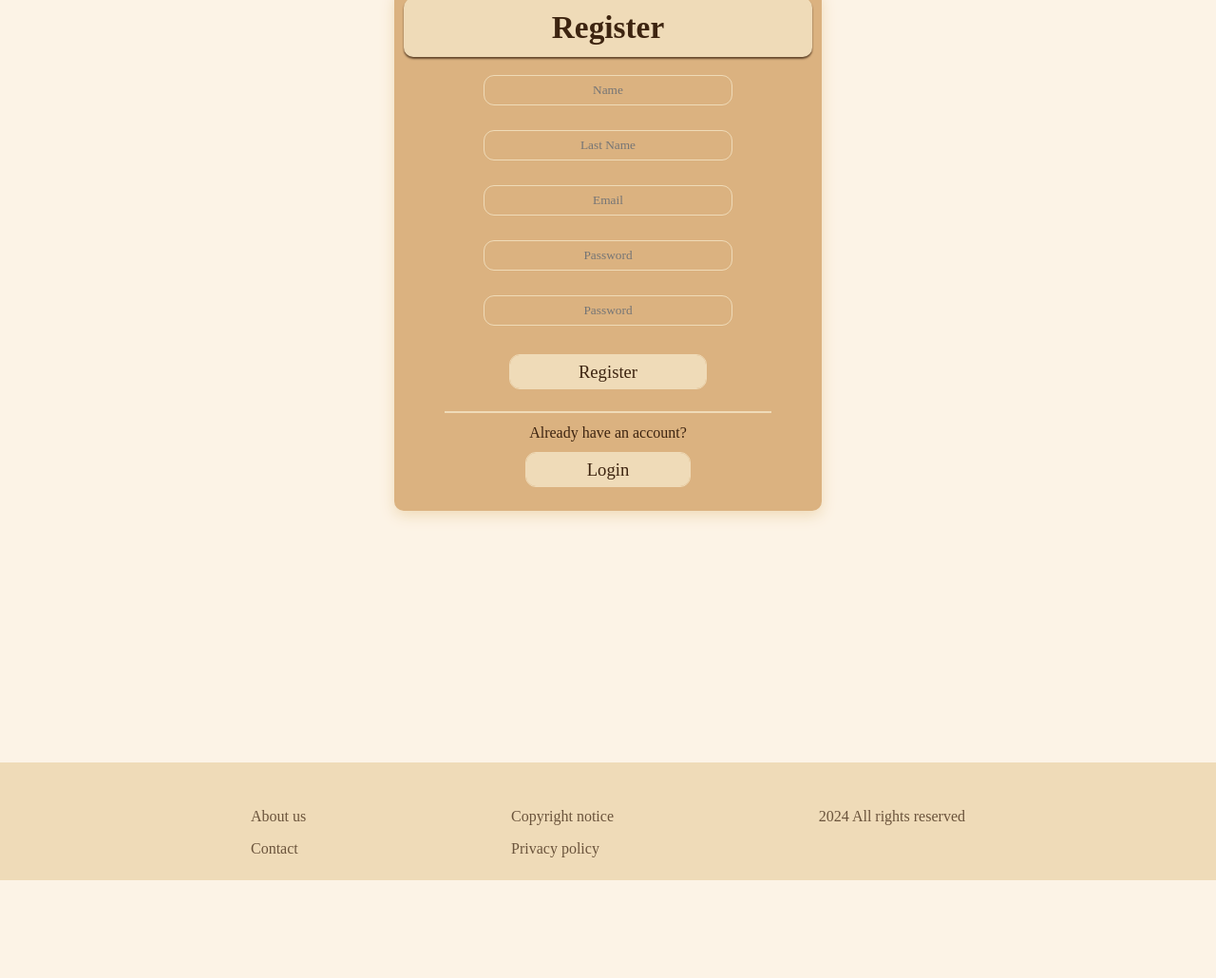
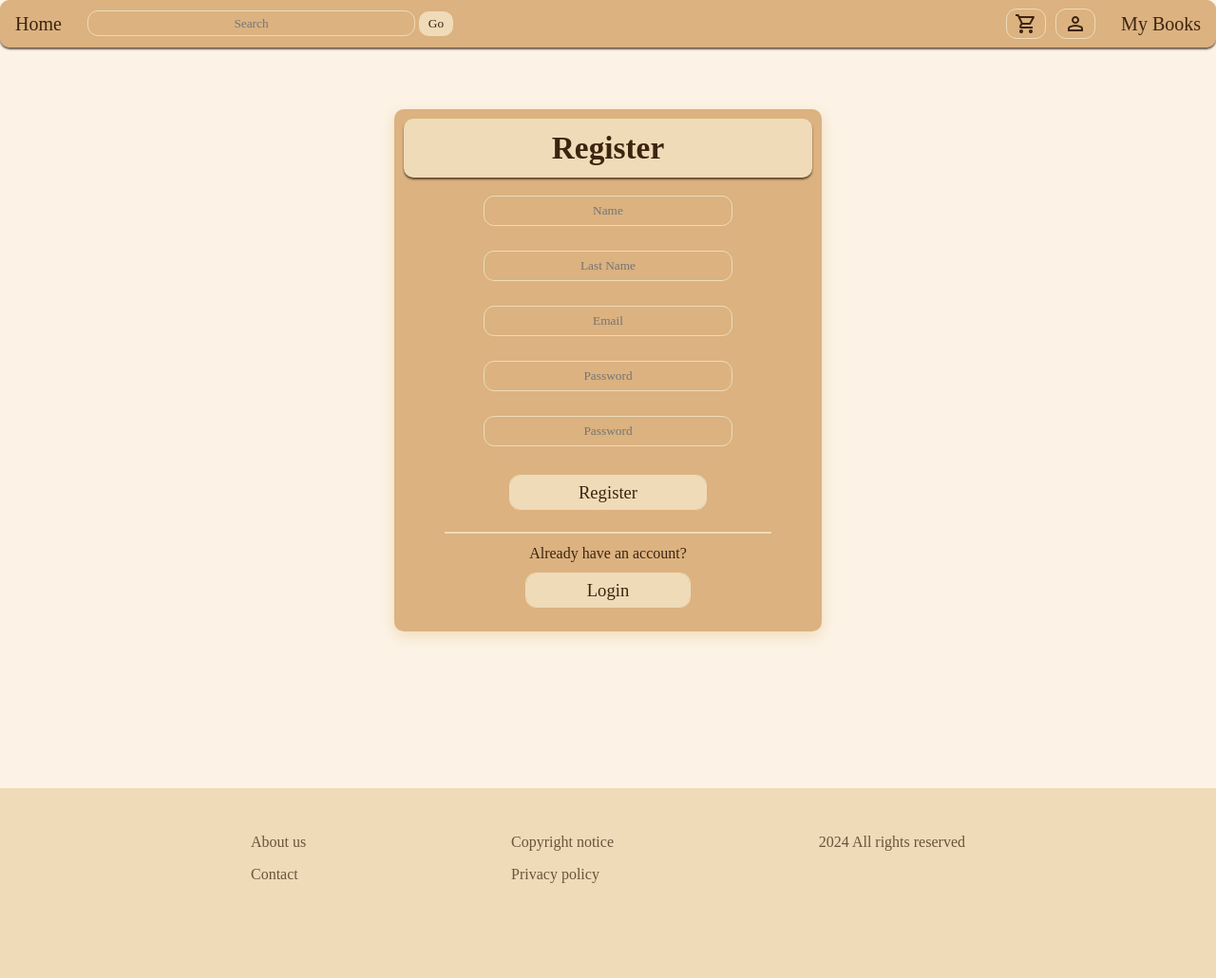
Before and after one commit to SebixR/ebiblioteka, a PHP site: page /views/register_view.php in a window 1280 px wide. Shown: the whole page at 95% size. Before the commit the page ends 927 px from the top, so only its background shows below. Run offline with PHP 8.4, Linux system fonts and the light colour scheme.

Commit message:
More styles fixes

```diff
--- a/css/basket.css
+++ b/css/basket.css
@@ -219,7 +219,7 @@ header {
   max-width: 2000px;
   user-select: none;
   flex: 1;
-  margin-bottom: 200px;
+  margin-bottom: 100px;
   height: 100%;
 }
 
--- a/css/book.css
+++ b/css/book.css
@@ -20,7 +20,7 @@
   max-width: 2000px;
   user-select: none;
   flex: 1;
-  margin-bottom: 200px;
+  margin-bottom: 100px;
   height: 100%;
 }
 
--- a/css/checkout.css
+++ b/css/checkout.css
@@ -14,10 +14,6 @@ body {
   flex-direction: column;
   align-items: center;
   margin: 0;
-}
-
-html {
-  height: 100%;
 }
 
 header {
@@ -219,7 +215,7 @@ header {
   max-width: 2000px;
   user-select: none;
   flex: 1;
-  margin-bottom: 200px;
+  margin-bottom: 100px;
   height: 100%;
 }
 
--- a/css/contr_panel_add.css
+++ b/css/contr_panel_add.css
@@ -14,10 +14,6 @@ body {
   flex-direction: column;
   align-items: center;
   margin: 0;
-}
-
-html {
-  height: 100%;
 }
 
 header {
@@ -219,7 +215,7 @@ header {
   max-width: 2000px;
   user-select: none;
   flex: 1;
-  margin-bottom: 200px;
+  margin-bottom: 100px;
   height: 100%;
 }
 
--- a/css/contr_panel_books.css
+++ b/css/contr_panel_books.css
@@ -218,7 +218,7 @@ header {
   max-width: 2000px;
   user-select: none;
   flex: 1;
-  margin-bottom: 200px;
+  margin-bottom: 100px;
   height: 100%;
 }
 
--- a/css/contr_panel_users.css
+++ b/css/contr_panel_users.css
@@ -219,7 +219,7 @@ header {
   max-width: 2000px;
   user-select: none;
   flex: 1;
-  margin-bottom: 200px;
+  margin-bottom: 100px;
   height: 100%;
 }
 
--- a/css/forgot_password.css
+++ b/css/forgot_password.css
@@ -246,7 +246,7 @@ footer .footer-wrap label {
   max-width: 2000px;
   user-select: none;
   flex: 1;
-  margin-bottom: 200px;
+  margin-bottom: 100px;
   height: 100%;
 }
 
--- a/css/index.css
+++ b/css/index.css
@@ -20,7 +20,7 @@ body {
   max-width: 2000px;
   user-select: none;
   flex: 1;
-  margin-bottom: 200px;
+  margin-bottom: 100px;
   height: 100%;
 }
 
--- a/css/login.css
+++ b/css/login.css
@@ -14,10 +14,6 @@ body {
   flex-direction: column;
   align-items: center;
   margin: auto;
-}
-
-html {
-  height: 100%;
 }
 
 header {
@@ -246,7 +242,7 @@ footer .footer-wrap label {
   max-width: 2000px;
   user-select: none;
   flex: 1;
-  margin-bottom: 200px;
+  margin-bottom: 100px;
   height: 100%;
 }
 
--- a/css/login.scss
+++ b/css/login.scss
@@ -18,9 +18,6 @@ body {
   margin: auto;
 }
 
-html {
-  height: 100%;
-}
 
 @import "topnav";
 
--- a/css/main.scss
+++ b/css/main.scss
@@ -3,6 +3,6 @@
   max-width: 2000px;
   user-select: none;
   flex: 1;
-  margin-bottom: 200px;
+  margin-bottom: 100px;
   height: 100%;
 }
--- a/css/my_books.css
+++ b/css/my_books.css
@@ -13,10 +13,6 @@ body {
   flex-direction: column;
   align-items: center;
   margin: 0;
-}
-
-html {
-  height: 100%;
 }
 
 header {
@@ -218,7 +214,7 @@ header {
   max-width: 2000px;
   user-select: none;
   flex: 1;
-  margin-bottom: 200px;
+  margin-bottom: 100px;
   height: 100%;
 }
 
--- a/css/register.css
+++ b/css/register.css
@@ -14,10 +14,6 @@ body {
   flex-direction: column;
   align-items: center;
   margin: 0;
-}
-
-html {
-  height: 100%;
 }
 
 header {
@@ -219,7 +215,7 @@ header {
   max-width: 2000px;
   user-select: none;
   flex: 1;
-  margin-bottom: 200px;
+  margin-bottom: 100px;
   height: 100%;
 }
 
--- a/css/user_settings.css
+++ b/css/user_settings.css
@@ -14,10 +14,6 @@ body {
   flex-direction: column;
   align-items: center;
   margin: 0;
-}
-
-html {
-  height: 100%;
 }
 
 header {
```
Also changed, not shown: 6 other files.
